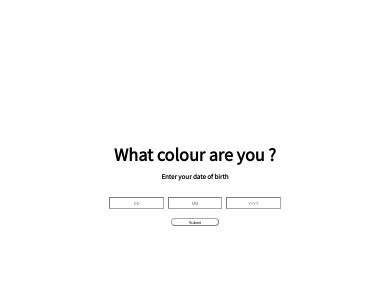
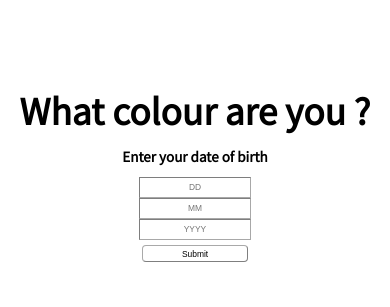
Before and after one commit to keeranp/what-colour, a plain HTML site: page index.html in a window 390 px wide. Shown: the part 228-535 px from the top of the page. Drawn offline with nearby package versions, Linux system fonts and the light colour scheme.

Commit message:
Made page more responsive

```diff
--- a/index.html
+++ b/index.html
@@ -8,9 +8,10 @@
     <title>What Colour ?</title>
 </head>
 <body>
-    <form>
+    <section class="content">
         <h1>What colour are you ?</h1>
         <h2>Enter your date of birth</h2>
+        <form>
             <section class="input">
                 <input type="text" placeholder="DD" id="day">
                 <input type="text" placeholder="MM" id="month">
@@ -22,5 +23,6 @@
 
         <script src="https://cdnjs.cloudflare.com/ajax/libs/moment.js/2.29.1/moment.min.js"></script>
         <script src="script.js"></script>
+    </section>
 </body>
 </html>
--- a/style.css
+++ b/style.css
@@ -3,20 +3,28 @@
 body{
     margin: 0;
     height: 100vh;
+    font-family: 'Noto Sans JP', sans-serif;
     display: flex;
     justify-content: center;
     align-items: center;
     flex-direction: column;
-    font-family: 'Noto Sans JP', sans-serif;
+}
+
+.content{
+    width: 90vw;
+    display: flex;
+    justify-content: center;
+    align-items: center;
+    flex-direction: column;
 }
 
 h1{
-    font-size: 4.17vw;
+    font-size: 4.17vmax;
     margin: 0;
 }
 
 h2{
-    font-size: 1.6vw;
+    font-size: 1.6vmax;
 }
 
 form{
@@ -32,12 +40,12 @@ form{
 
 form input, button{
     text-align: center;
-    height: 2vw;
-    width: 12.5vw;
+    height: 2vmax;
+    width: 12.5vmax;
     border-width: 1px;
     border-color: rgba(0, 0, 0, 0.5);
     background-color: white;
-    font-size: 1vw;
+    font-size: 1vmax;
 }
 
 button{
@@ -47,7 +55,18 @@ button{
 }
 
 button:hover{
-    height: 2.5vw;
-    width: 15.5vw;
-    font-size: 1.25em;
+    height: 2.5vmax;
+    width: 15.5vmax;
+    font-size: 1.25vmax;
 }
+
+@media (orientation: portrait) {
+    .content{
+        width: 100vw;
+    }
+
+    .input{
+        display: flex;
+        flex-direction: column;
+    }
+}
```
Lines whose indentation alone changed are shown as unchanged.
